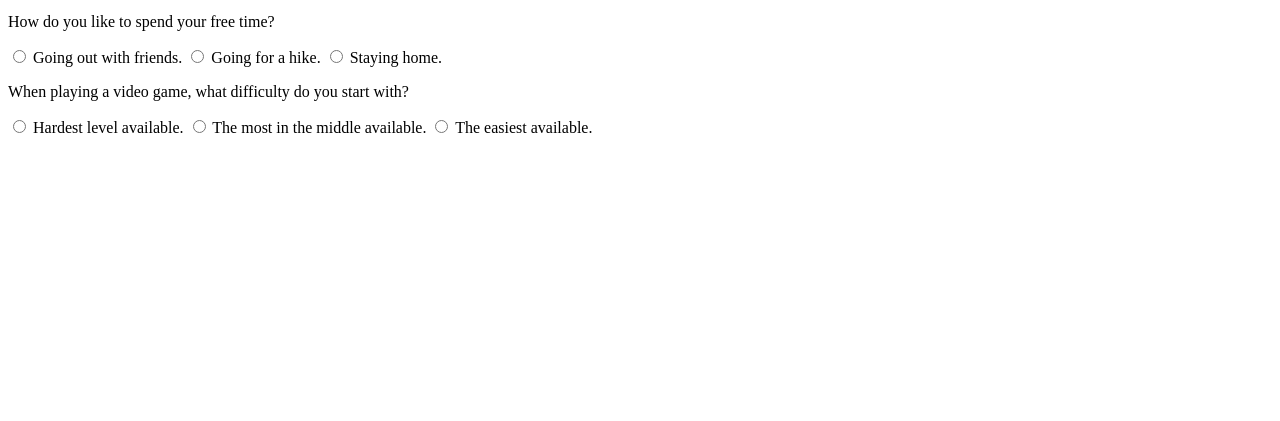
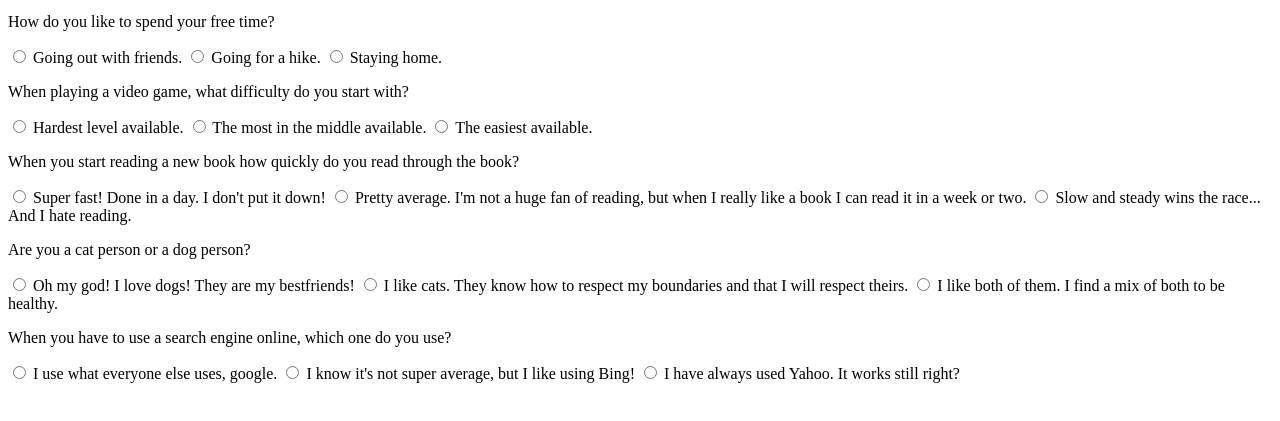
Before and after one commit to ThatAltGirlAlesandria/LanguageSuggestor, a plain HTML site: page index.html in a window 1280 px wide. Shown: the part 119-540 px from the top of the page. Drawn offline with Linux system fonts and the light colour scheme.

Commit message:
finished all questions in HTML

```diff
--- a/index.html
+++ b/index.html
@@ -45,8 +45,50 @@
             The easiest available.
           </label>
         <p>
-
+          When you start reading a new book how quickly do you read through the book?
         </p>
+          <label>
+            <input type="radio" name="reading" value="fast">
+            Super fast! Done in a day. I don't put it down!
+          </label>
+          <label>
+            <input type="radio" name="reading" value="average">
+            Pretty average. I'm not a huge fan of reading, but when I really like a book I can read it in a week or two.
+          </label>
+          <label>
+            <input type="radio" name="reading" value="slow">
+            Slow and steady wins the race... And I hate reading.
+          </label>
+        <p>
+          Are you a cat person or a dog person?
+        </p>
+          <label>
+            <input type="radio" name="animal" value="dog">
+            Oh my god! I love dogs! They are my bestfriends!
+          </label>
+          <label>
+            <input type="radio" name="animal" value="cat">
+            I like cats. They know how to respect my boundaries and that I will respect theirs.
+          </label>
+          <label>
+            <input type="radio" name="animal" value="both">
+            I like both of them. I find a mix of both to be healthy.
+          </label>
+        <p>
+          When you have to use a search engine online, which one do you use?
+        </p>
+          <label>
+            <input type="radio" name="search" value="google">
+            I use what everyone else uses, google.
+          </label>
+          <label>
+            <input type="radio" name="search" value="bing">
+            I know it's not super average, but I like using Bing!
+          </label>
+          <label>
+            <input type="radio" name="search" value="yahoo">
+            I have always used Yahoo. It works still right?
+          </label>
       </div>
     </form>
   </div>
```
